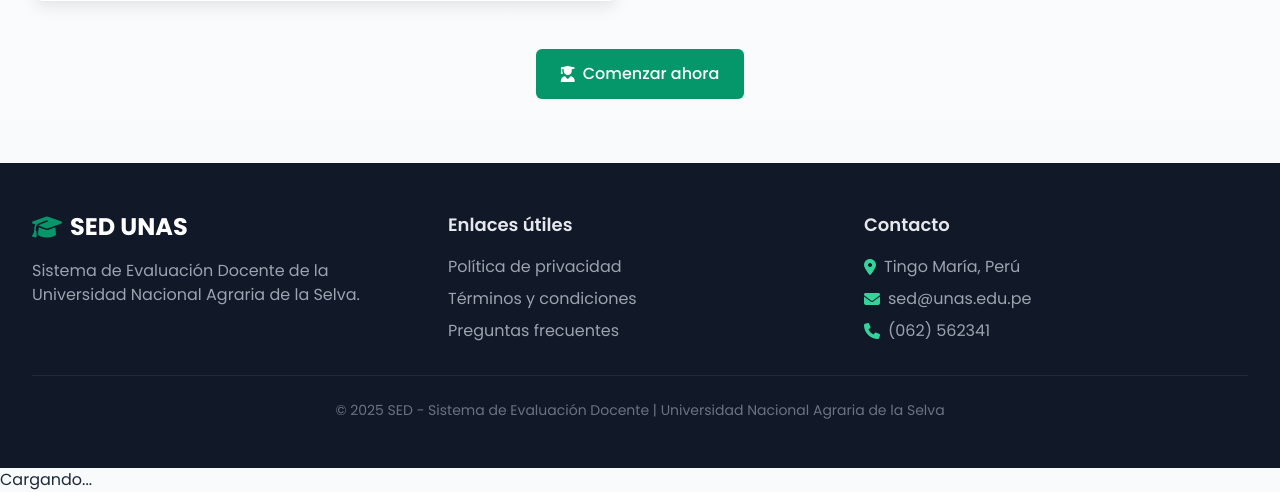
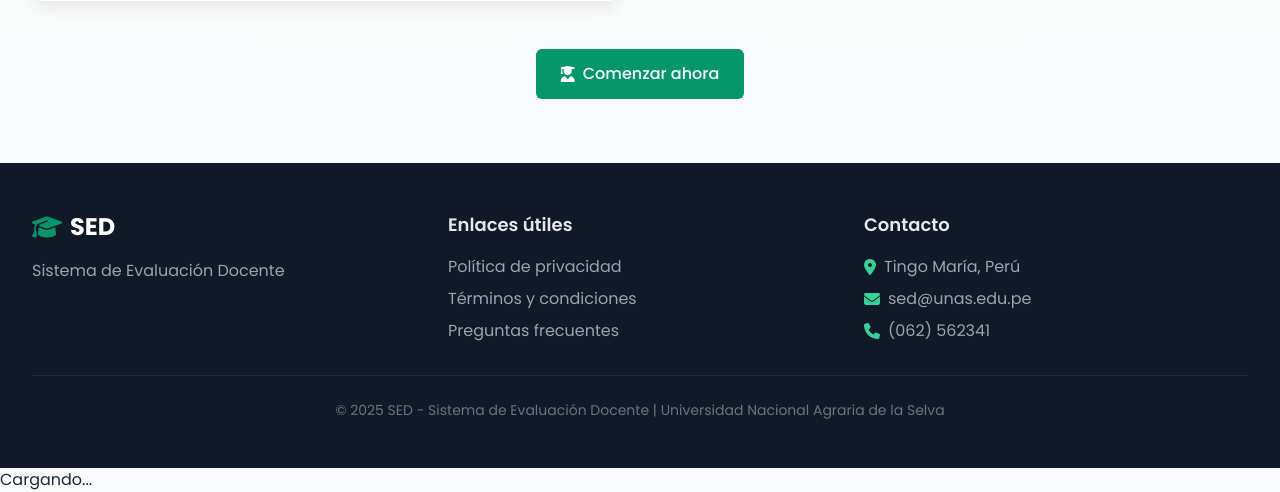
Before and after one commit to paultb3/sistema-evaluacion, a Django app: page / in a window 1280 px wide. Shown: the part 2525-3017 px from the top of the page. Run offline with Django 5.2, Linux system fonts and the light colour scheme; some libraries are stand-ins or nearby versions.

Commit message:
fix: Simplify description in the dashboard header

```diff
--- a/apps/core/templates/dashboard_main.html
+++ b/apps/core/templates/dashboard_main.html
@@ -573,12 +573,9 @@
           <!-- Logo y descripción -->
           <div class="col-span-1 md:col-span-1">
             <h2 class="text-2xl font-bold mb-4 flex items-center">
-              <i class="fas fa-graduation-cap text-primary mr-2"></i> SED UNAS
+              <i class="fas fa-graduation-cap text-primary mr-2"></i> SED
             </h2>
-            <p class="text-gray-400 mb-4">
-              Sistema de Evaluación Docente de la Universidad Nacional Agraria
-              de la Selva.
-            </p>
+            <p class="text-gray-400 mb-4">Sistema de Evaluación Docente</p>
           </div>
 
           <!-- Enlaces útiles -->
```
